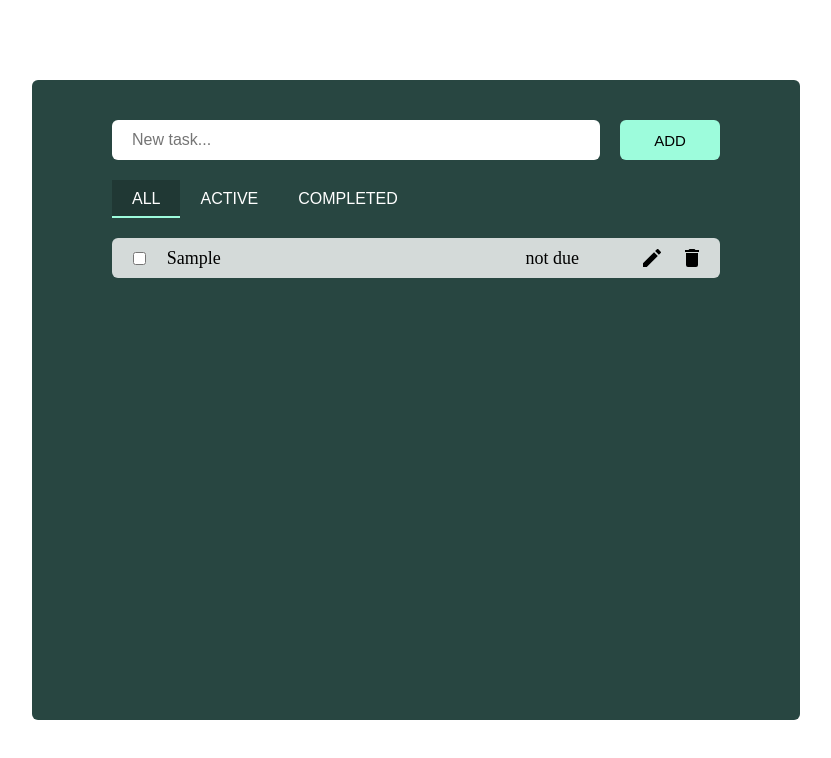
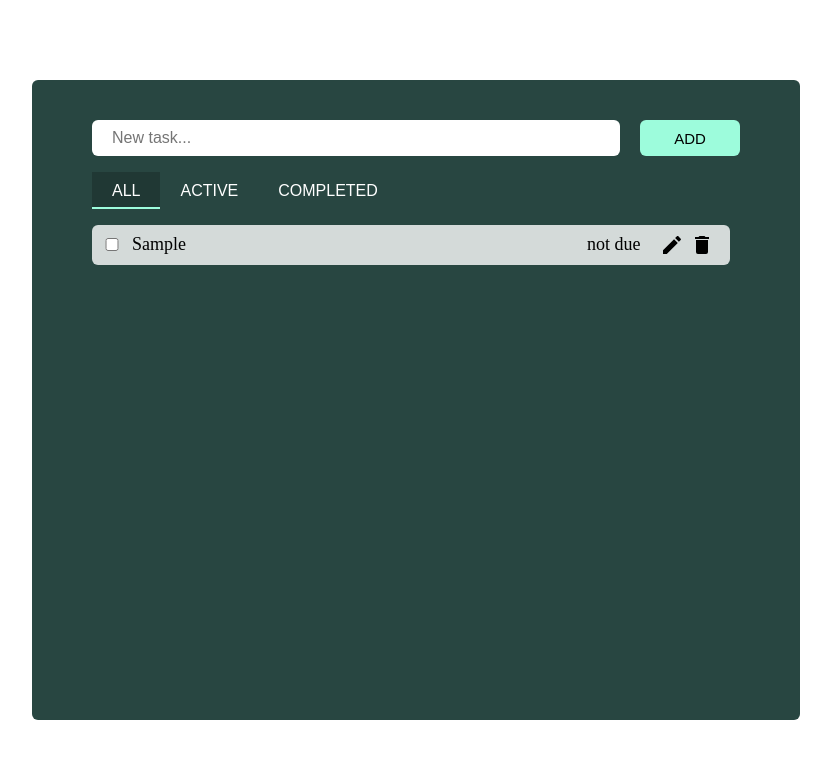
Before and after one commit to Gamwal/top-todo-app, a website built with webpack: page src/index.html in a window 1280 px wide. Both pictures are taken after typing "Sample" into the empty fields and a click on the button "ADD". Shown: the whole page, without its empty margins (224-1055 px from the left). Built offline with nearby package versions, Linux system fonts and the light colour scheme.

Commit message:
update styling for todo items

```diff
--- a/src/index.js
+++ b/src/index.js
@@ -20,7 +20,7 @@ function taskUIElement(title) {
   taskTitle.classList.add("task-title");
 
   function truncateTitle(name) {
-    const LENGTH = 25;
+    const LENGTH = 53;
     const lengthOfTitle = name.length;
     if (lengthOfTitle >= LENGTH) {
       return `${name.substring(0, LENGTH)}...`
@@ -34,6 +34,7 @@ function taskUIElement(title) {
 
 
   const taskStatus = document.createElement('div');
+  taskStatus.id = "task-status";
   taskStatus.textContent = "not due";
 
   const taskEditButton = document.createElement('button');
--- a/src/style.css
+++ b/src/style.css
@@ -19,7 +19,8 @@ body {
 }
 
 #content {
-  display: flex;
+  display: grid;
+  grid-template-rows: minmax(30px, 0.4fr) minmax(30px, 0.4fr) 5fr;
   flex-direction: column;
   align-self: center;
   height: 80vh;
@@ -27,8 +28,8 @@ body {
   min-width: 700px;
   background-color: var(--dark-color);
   border-radius: var(--border-radius);
-  padding: 4rem 8rem;
-  gap: 2rem;
+  padding: 4rem 6rem;
+  gap: 1.6rem;
 }
 
 #add-task-container {
@@ -52,7 +53,6 @@ body {
 }
 
 #add-task-btn {
-  height: 4rem;
   width: 10rem;
   font-size: 1.5rem;
   border: none;
@@ -78,7 +78,8 @@ body {
 }
 
 #todo-holder {
-  flex-grow: 1;
+  overflow:auto;
+  padding-right: 1rem;
 }
 
 #todo-holder {
@@ -91,10 +92,11 @@ body {
   font-size: 1.8rem;
   background-color: rgba(255, 255, 255, 0.8);
   height: 4rem;
+  min-height: 4rem;
   border-radius: var(--border-radius);
   padding: 0rem 1rem;
   display: grid;
-  grid-template-columns: 0.5fr minmax(100px, 5fr) 1.5fr 3rem 3rem;
+  grid-template-columns: 2rem minmax(100px, 5fr) 7ch 2rem 3rem;
   gap: 1rem;
   align-items: center;
 }
```
